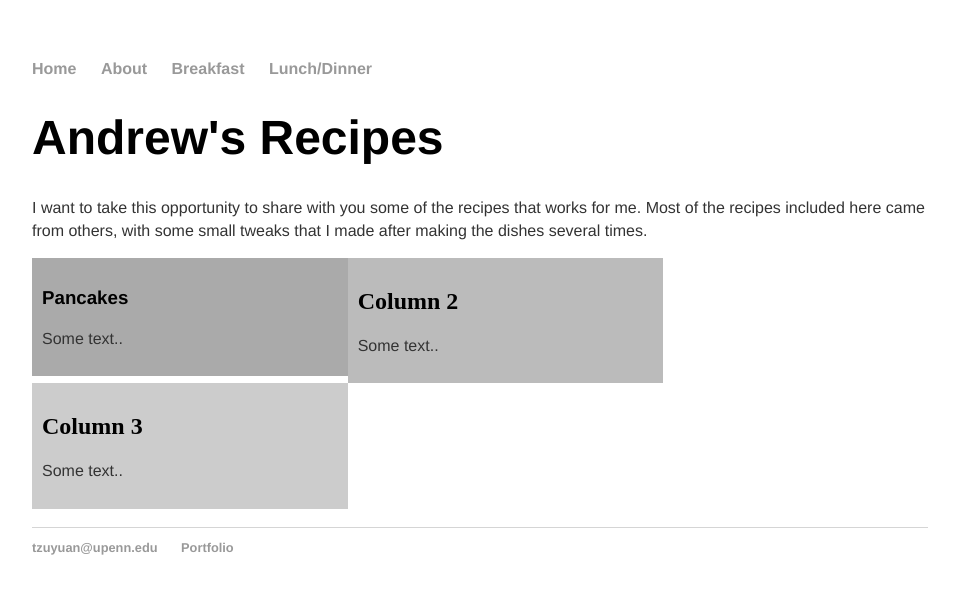
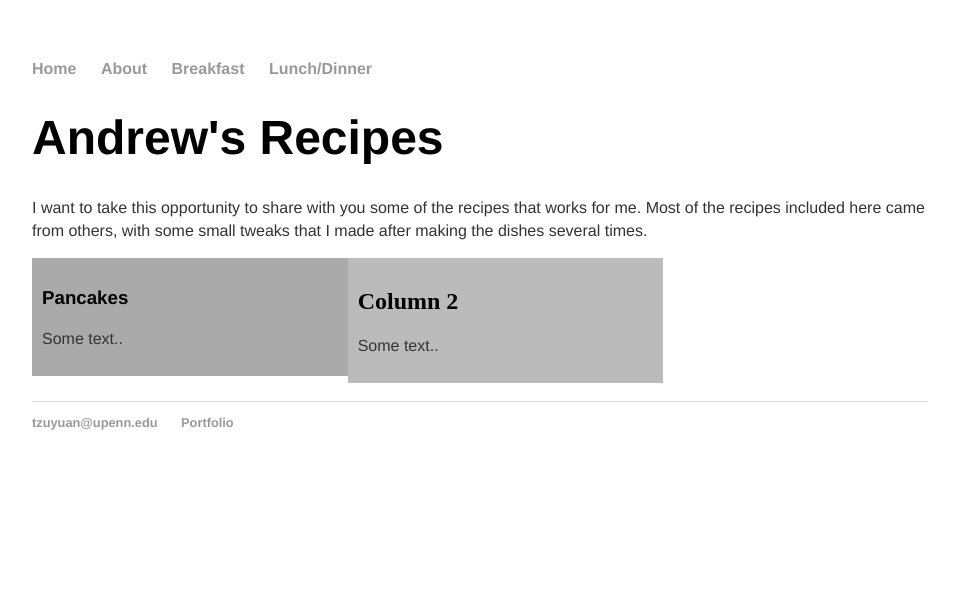
Before and after one commit to tzuyuanw/tzuyuanw.github.io, a Jekyll site: the page recipes/index.html, which Jekyll copies as it is, in a window 1280 px wide. Shown: the top 594 px of the page, without its empty margins (160-1116 px from the left). Built offline with Jekyll 4.4.1, drawn with Linux system fonts in a browser that asks for light colours.

Commit message:
Update index.html

```diff
--- a/recipes/index.html
+++ b/recipes/index.html
@@ -32,10 +32,7 @@
     		<h2>Column 2</h2>
     		<p>Some text..</p>
   		</div>
-  		<div class="column" style="background-color:#ccc;">
-    		<h2>Column 3</h2>
-    		<p>Some text..</p>
-  		</div>
+
 	</div>
 				</br>
 			</div><!-- /.container -->
```
